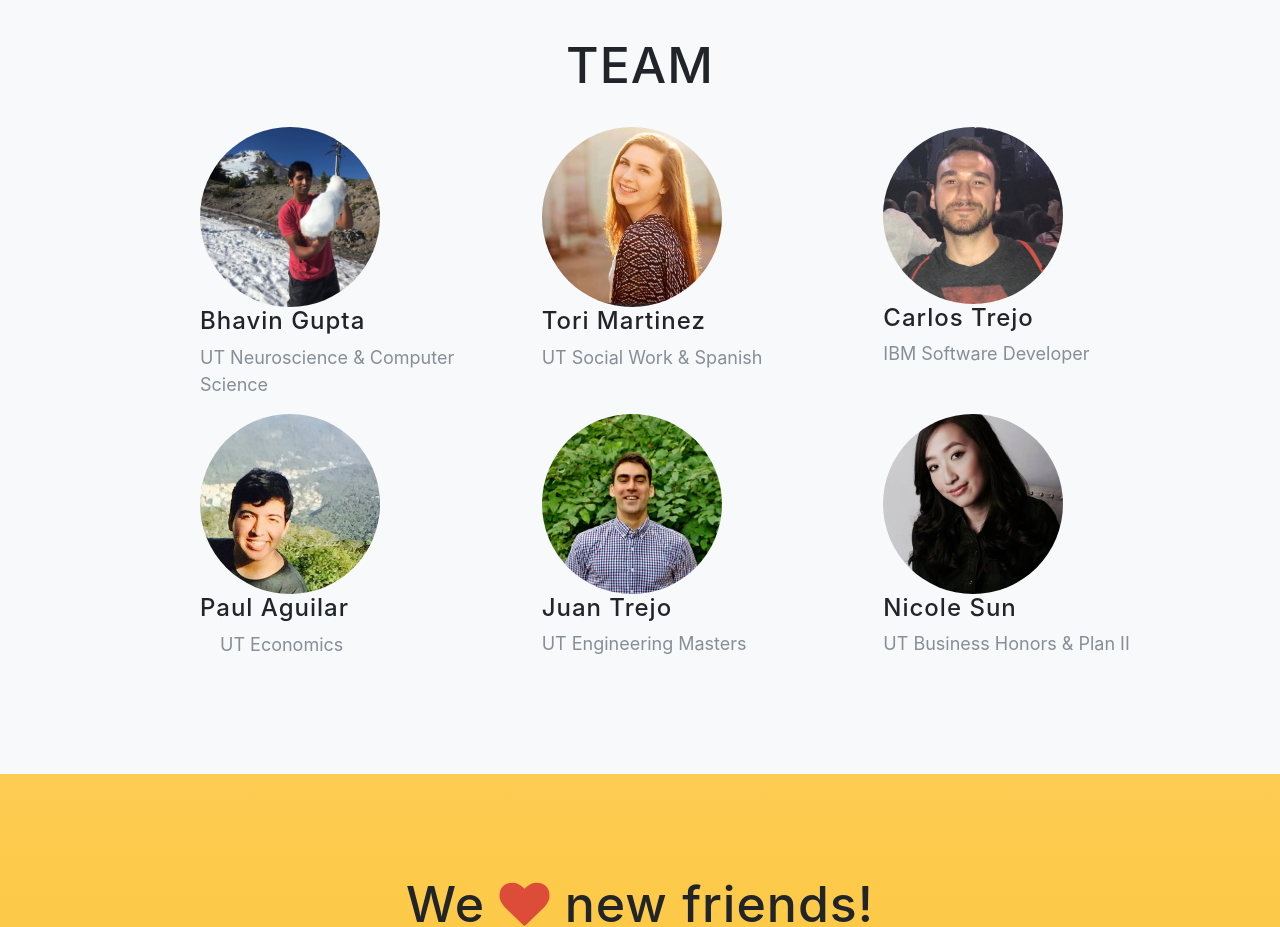
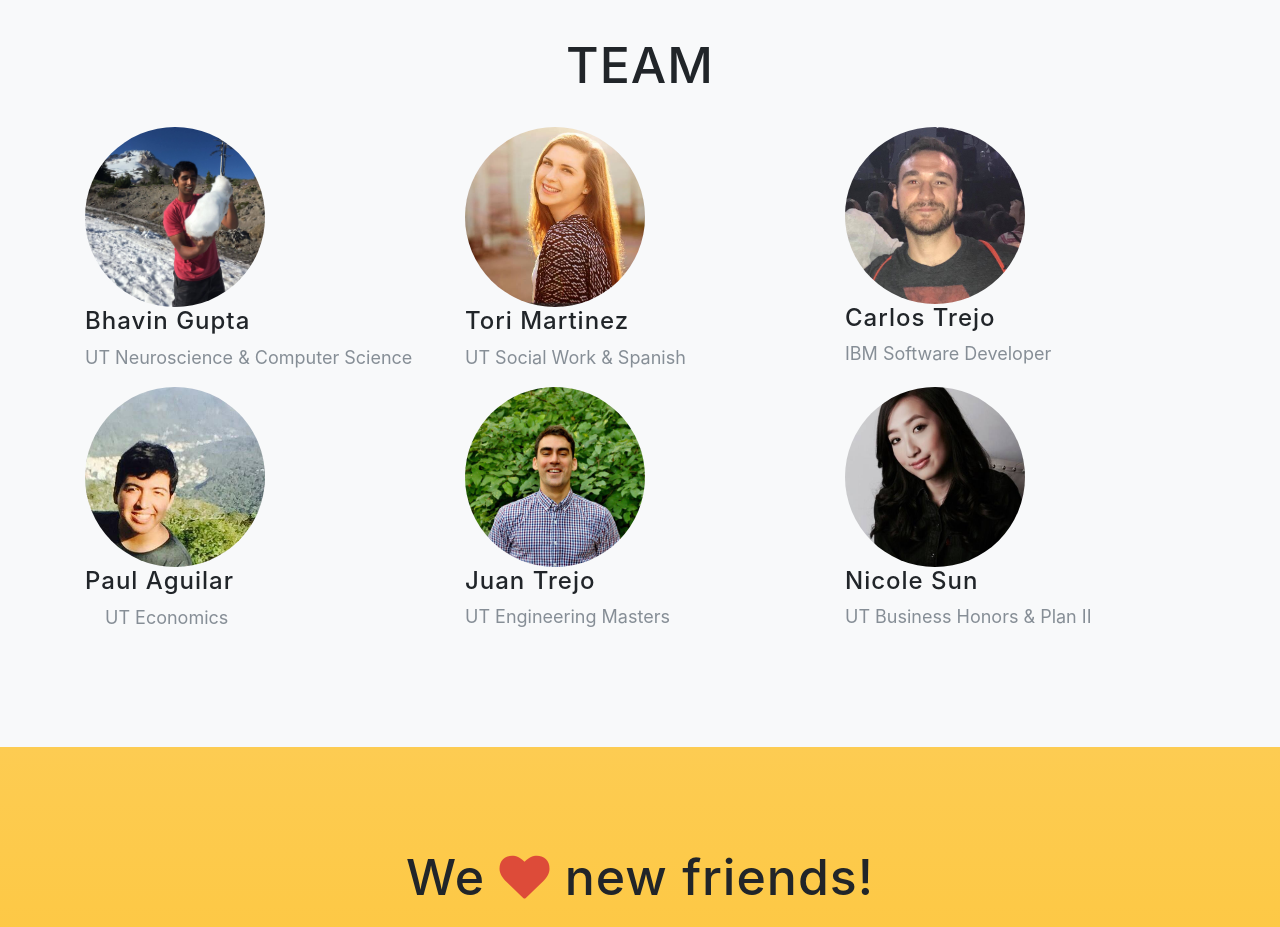
Before and after one commit to cdt876/cdt876.github.io, a website with bundled scripts: page index.html in a window 1280 px wide. Shown: the part 2880-3807 px from the top of the page. Built offline with nearby package versions, Linux system fonts and the light colour scheme; a web font is replaced by a local one.

Commit message:
Update index.html

```diff
--- a/index.html
+++ b/index.html
@@ -159,7 +159,7 @@
                 <br>
               </div>
             </div>
-            <div class="row"  style="margin-left: 100px">
+            <div class="row">
               <div class="col-sm-4">
                 <div class="team-member">
                   <img class="mx-auto rounded-circle" src="img/bhavinn.jpg" alt="" width="180px">
```
